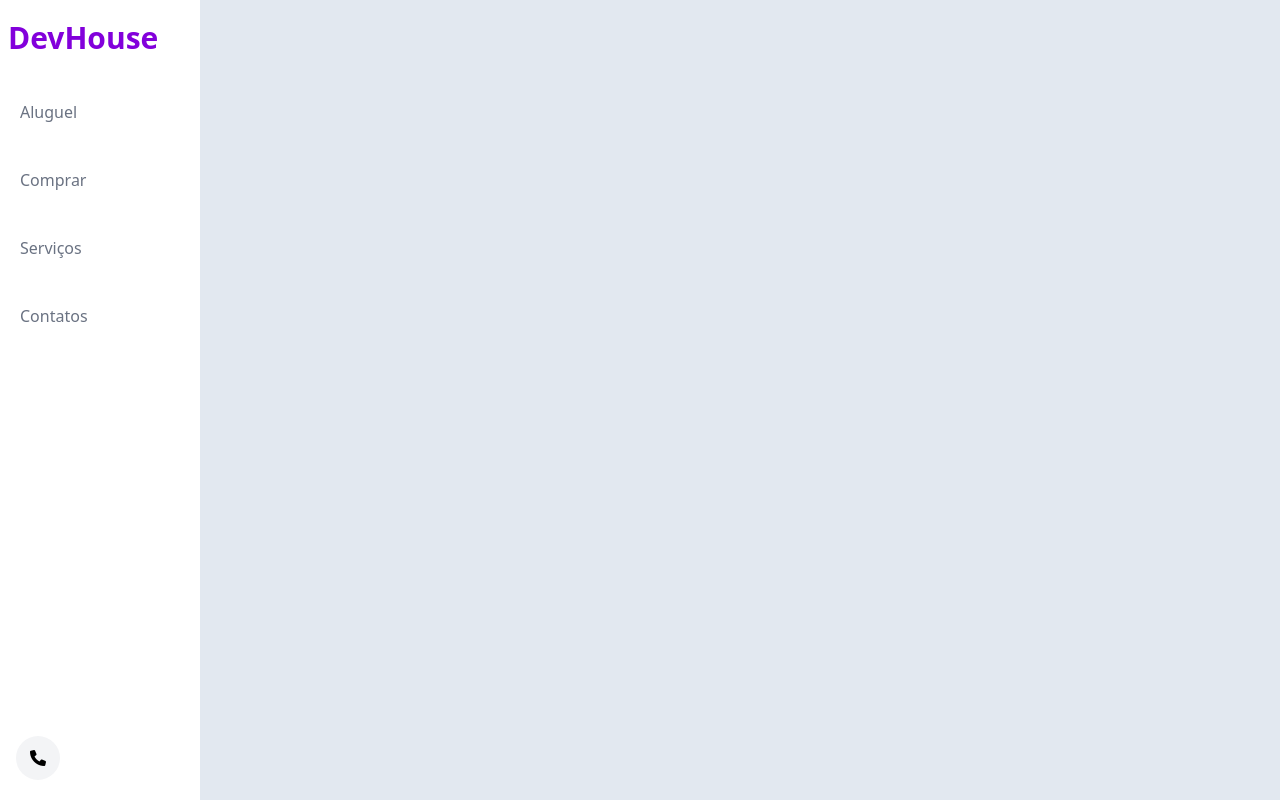
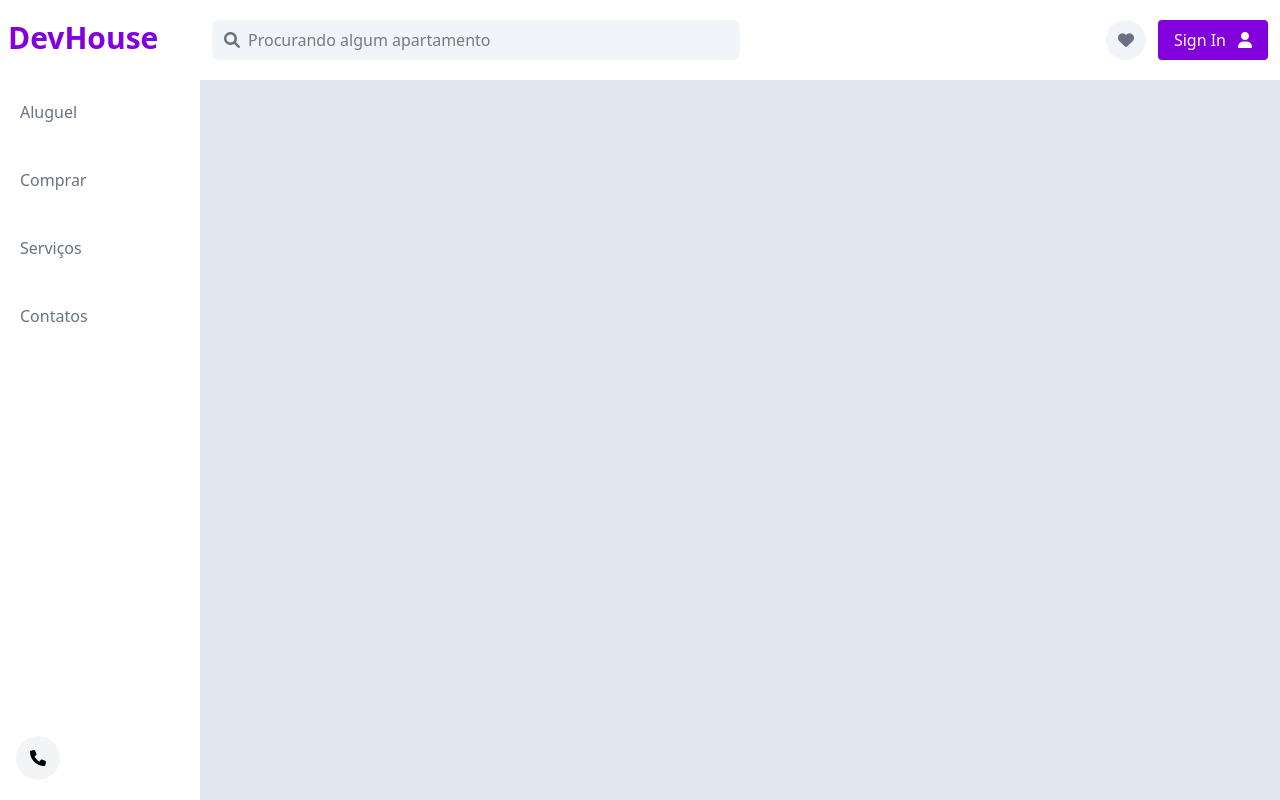
Before and after one commit to AnaGCastro/DevHouse, a website: page src/index.html in a window 1280 px wide. Drawn offline with Linux system fonts and the light colour scheme.

Commit message:
criando o header

```diff
--- a/src/index.html
+++ b/src/index.html
@@ -53,6 +53,39 @@
         </aside>
         <!--  FIM Sidebar -->
 
+       <main class="w-full flex flex-col pb-4">
+
+        <!-- Header -->
+         <header class="bg-white w-full py-5 px-3 flex flex-row items-center justify-between">
+
+            <div class="flex items-center bg-slate-100 px-3 py-2 w-full max-w-xs lg:max-w-[50%] rounded-lg lg:mr-8">
+                <i class="fa fa-search text-gray-500" style="font-size: 16px;"></i>
+                <input
+                type="text"
+                class="w-full bg-slate-100 px-2 outline-none"
+                placeholder="Procurando algum apartamento"
+                />
+            </div>
+
+            <div class="flex gap-3 items-center">
+                <a href="#" class="w-8 h-8 p-5 bg-slate-100 hidden md:flex items-center justify-center rounded-full">
+                    <i class="fa fa-heart text-gray-500" style="font-size: 16px"></i>
+                </a>
+
+                <button  class="bg-purple-700 hover:bg-purple-600 duration-300 text-white flex items-center justify-center gap-2 px-4 py-2 rounded font-medium">
+                    <span class="hidden md:flex">Sign In</span>
+                    <i class="fa fa-user md:ml-1"></i>
+
+                </button>
+
+            </div>
+
+         </header>
+        <!-- FIM Header -->
+
+
+       </main>
+
     </div>
 
 </body>
```
Also changed, not shown: style/output.css.
